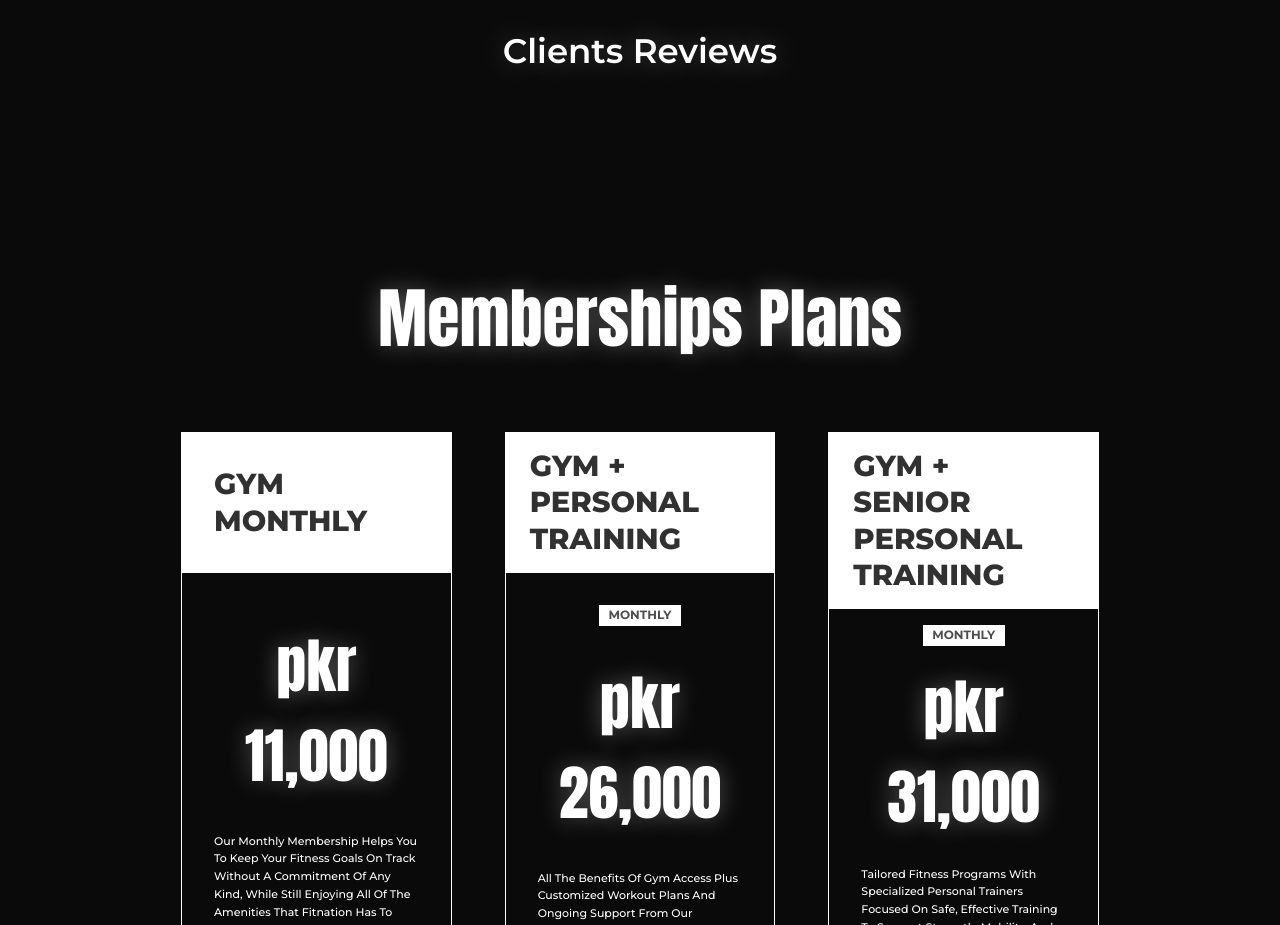
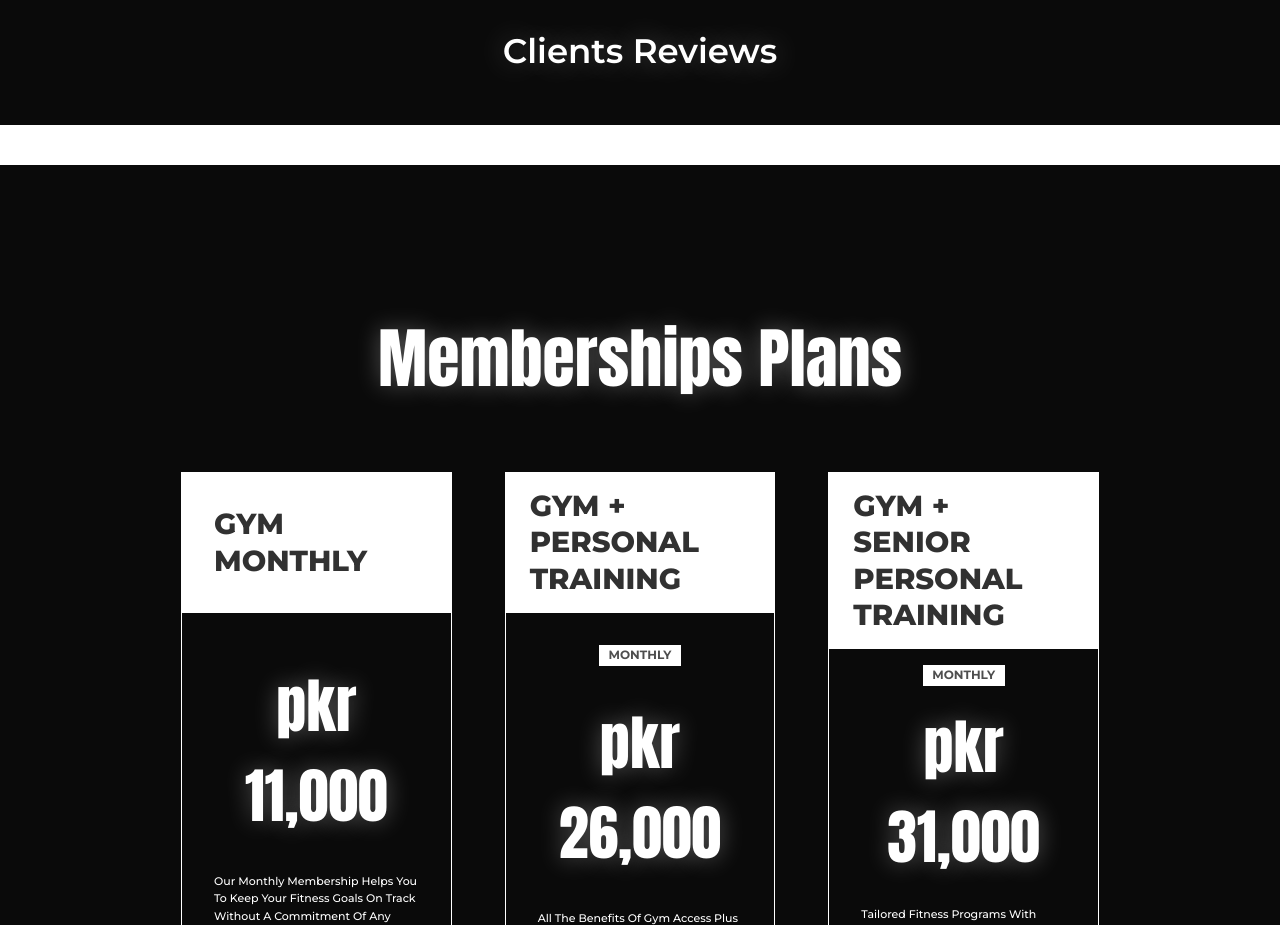
Before and after one commit to ReportforthisMonth/For-20fitnation, a React (Vite) app: page / in a window 1280 px wide. Shown: the part 3760-4685 px from the top of the page. Built offline with nearby package versions, Linux system fonts and the light colour scheme; a web font is replaced by a local one.

Commit message:
Add back white Clients Reviews section with minimal padding
cgen-6e96bd0f0e964070849eeb9b11a0cd3f

```diff
--- a/client/pages/Index.tsx
+++ b/client/pages/Index.tsx
@@ -188,6 +188,13 @@ export default function Index() {
         </div>
       </section>
 
+      {/* Clients Reviews White Section */}
+      <section className="w-full bg-white py-5">
+        <div className="max-w-[1440px] mx-auto px-4 md:px-8 lg:px-12 text-center">
+          {/* Stars removed */}
+        </div>
+      </section>
+
 
       {/* Membership Plans Section */}
       <section className="w-full bg-gym-dark mb-[72px] pt-36 pb-24">
```
